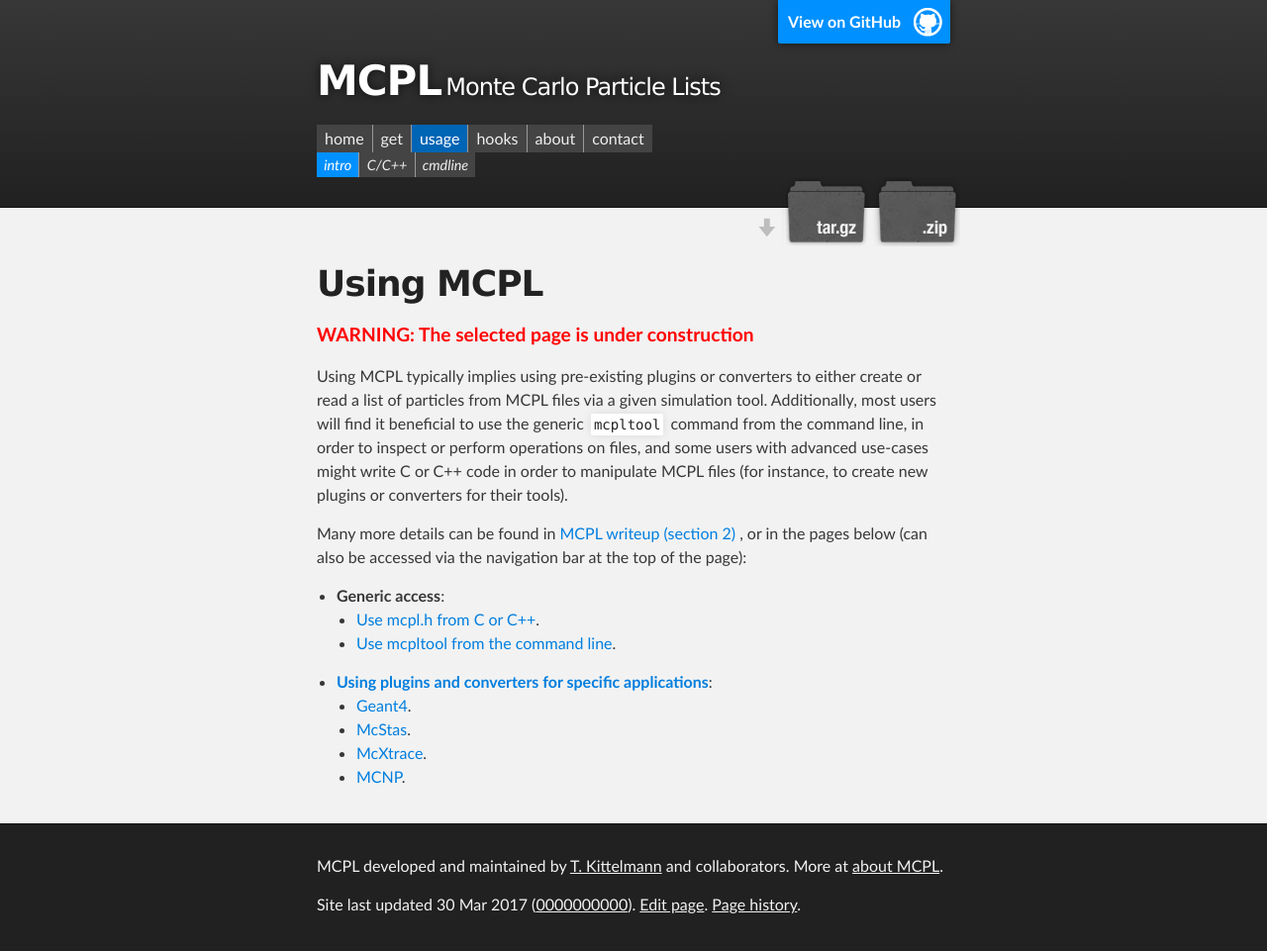
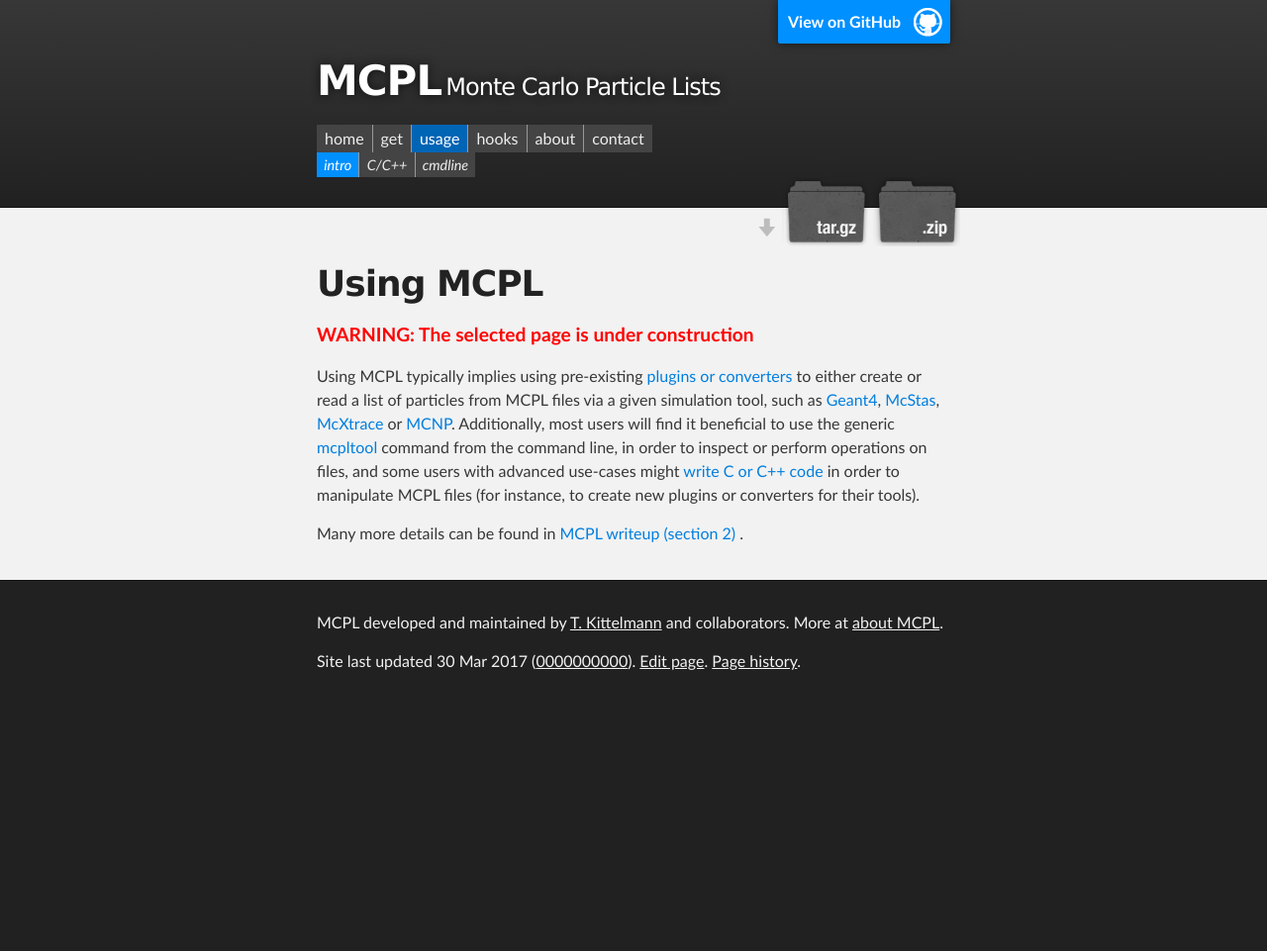
Before and after one commit to mctools/mcpl, a Jekyll site: the page built from usage.md, in a window 1280 px wide. Shown: the whole page at 99% size. Built offline with Jekyll 4.4.1, drawn with Linux system fonts in a browser that asks for light colours; after the commit the page ends 900 px from its top, so only the background shows below that.

Commit message:
Update usage.md

```diff
--- a/usage.md
+++ b/usage.md
@@ -4,15 +4,6 @@ underconstruction: true
 weight: 30
 ---
 
-Using MCPL typically implies using pre-existing plugins or converters to either create or read a list of particles from MCPL files via a given simulation tool. Additionally, most users will find it beneficial to use the generic `mcpltool` command from the command line, in order to inspect or perform operations on files, and some users with advanced use-cases might write C or C++ code in order to manipulate MCPL files (for instance, to create new plugins or converters for their tools).
+Using MCPL typically implies using pre-existing [plugins or converters](LOCAL:hooks) to either create or read a list of particles from MCPL files via a given simulation tool, such as [Geant4](LOCAL:hooks_geant4), [McStas](LOCAL:hooks_mcstas), [McXtrace](LOCAL:hooks_mcxtrace) or [MCNP](LOCAL:hooks_mcnp). Additionally, most users will find it beneficial to use the generic [mcpltool](LOCAL:usage_cmdline) command from the command line, in order to inspect or perform operations on files, and some users with advanced use-cases might [write C or C++ code](LOCAL:usage_c) in order to manipulate MCPL files (for instance, to create new plugins or converters for their tools).
 
-Many more details can be found in {% include linkpaper.html section=2 %}, or in the pages below (can also be accessed via the navigation bar at the top of the page):
-
-* <strong>Generic access</strong>:
-  * [Use mcpl.h from C or C++](LOCAL:usage_c).
-  * [Use mcpltool from the command line](LOCAL:usage_cmdline).
-* <strong>[Using plugins and converters for specific applications](LOCAL:hooks)</strong>:
-  * [Geant4](LOCAL:hooks_geant4).
-  * [McStas](LOCAL:hooks_mcstas).
-  * [McXtrace](LOCAL:hooks_mcxtrace).
-  * [MCNP](LOCAL:hooks_mcnp).
+Many more details can be found in {% include linkpaper.html section=2 %}.
```
